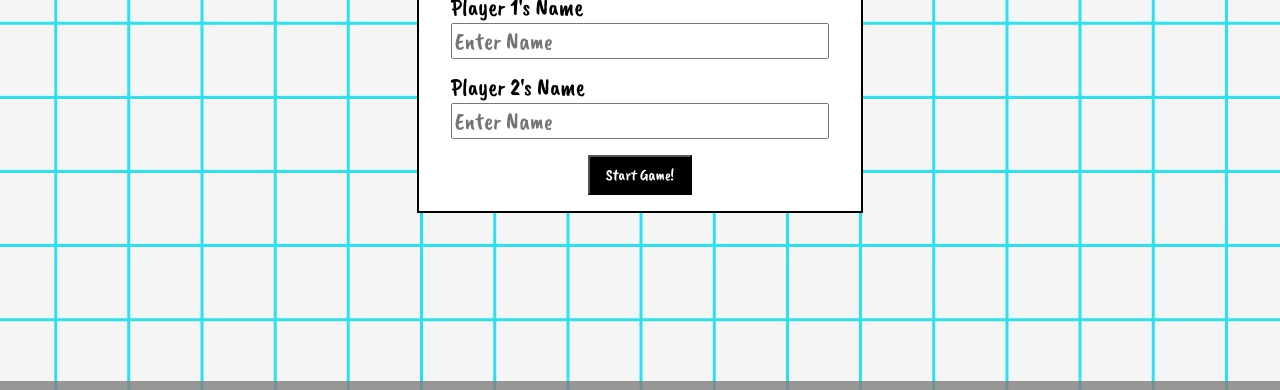
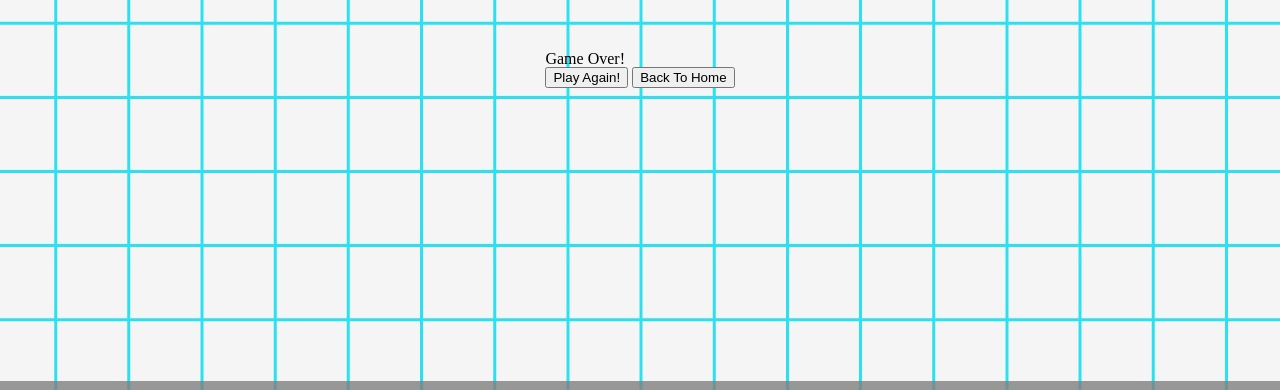
Before and after one commit to amrelkhodary/Odin-Tic-Tac-Toe, a plain HTML site: page src/index.html in a window 1280 px wide. Shown: the part 347-737 px from the top of the page. Drawn offline with nearby package versions, Linux system fonts and the light colour scheme.

Commit message:
write the HTML for the game over box

```diff
--- a/src/index.html
+++ b/src/index.html
@@ -15,7 +15,7 @@
         <h1 class="header-title">Tic Tac Toe</h1>
     </div>
     <div class="body">
-        <div class="start-game-form-box">
+        <div class="start-game-form-box hide">
             <h1>Enter Players 1 and 2's Names</h1>
             <form action="./index.html" method="POST" class="start-game-form">
                 <label for="player-1-name-textbox">Player 1's Name</label>
@@ -46,6 +46,14 @@
                 <div class="third-row-three"></div>
             </div>
         </div>
+
+        <div class="game-over-box">
+            <!--the text in the h1 is a PLACEHOLDER.
+                Use JS to modify the text to show who won-->
+            <h1>Game Over!</h1>
+            <button class="play-again-button">Play Again!</button>
+            <button class="back-to-home-button">Back To Home</button>
+        </div>
     </div>
     <div class="footer">
         <div class="footer-logo-div">
--- a/src/styles.css
+++ b/src/styles.css
@@ -263,6 +263,10 @@ body, html {
     border: 2px solid black;
 }
 
+.body .start-game-form-box.hide {
+    display: none;
+}
+
 .body .start-game-form-box h1 {
     font-size: 36px;
     font-style: bold;
```
